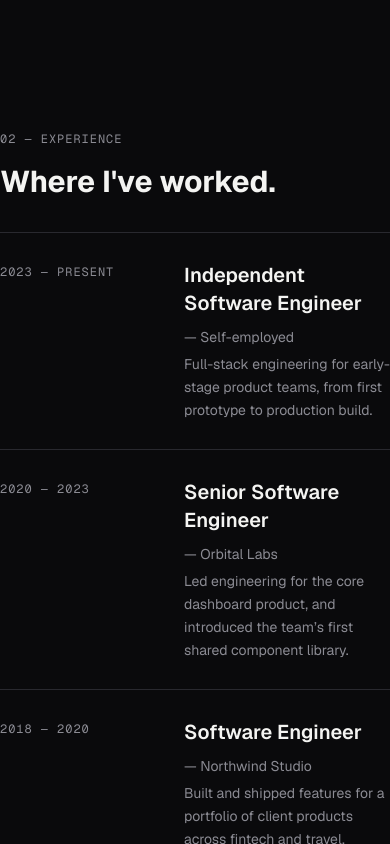
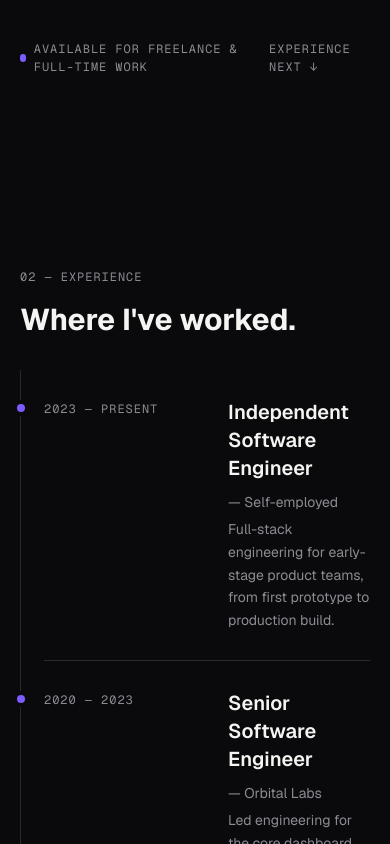
Before and after one commit to Snapsterr/nextjs-animations, a Next.js app: page /about in a window 390 px wide. Shown: the part 2100-2944 px from the top of the page. Built offline with nearby package versions, Linux system fonts and the light colour scheme.

Commit message:
bento grid on work page; expirience timeline look update; root layout responsive update

```diff
--- a/app/_sections/hero.tsx
+++ b/app/_sections/hero.tsx
@@ -49,9 +49,9 @@ export function Hero() {
 						</div>
 					</StaggerItem>
 					<div className="flex flex-1 items-center">
-						<StaggerItem className="flex self-end max-w-240 pb-20">
+						<StaggerItem className="flex self-end max-w-140 pb-20 lg:max-w-180 2xl:max-w-240">
 							<StaggerList
-								className="text-8xl font-bold"
+								className="text-5xl font-bold md:text-6xl lg:text-7xl 2xl:text-8xl"
 								step={stagger.tight}
 								nested={true}
 								as="p"
--- a/app/about/_sections/experience.tsx
+++ b/app/about/_sections/experience.tsx
@@ -1,6 +1,7 @@
 import { profile } from '@/lib/data';
 import { ExperienceItem } from '@/components/ui/experience-item';
 import { Button } from '@/components/ui/button';
+import { TimelineLine } from '@/components/ui/timeline-line';
 import { stagger } from '@/lib/motion';
 import { StaggerItem, StaggerList } from '@/components/stagger-list';
 import { FadeInWhenVisible } from '@/components/fade-in-when-visible';
@@ -24,16 +25,18 @@ export function Experience() {
 						</StaggerItem>
 					</div>
 
-					<StaggerList
-						className="flex flex-col divide-y divide-border-hairline border-y border-border-hairline"
-						selfFade={true}
-						nested={true}>
-						{profile.timeline.map((entry) => (
-							<StaggerItem key={entry.id}>
-								<ExperienceItem period={entry.period} role={entry.role} org={entry.org} description={entry.description} />
-							</StaggerItem>
-						))}
-					</StaggerList>
+					<div className="relative">
+						<TimelineLine />
+						<StaggerList className="flex flex-col" selfFade={true} nested={true}>
+							{profile.timeline.map((entry) => (
+								<StaggerItem
+									key={entry.id}
+									className="relative pl-6 after:absolute after:top-8.5 after:-left-[3px] after:size-2 after:rounded-full after:bg-accent after:shadow-[0_0_0_4px_var(--canvas)]">
+									<ExperienceItem period={entry.period} role={entry.role} org={entry.org} description={entry.description} />
+								</StaggerItem>
+							))}
+						</StaggerList>
+					</div>
 				</div>
 
 				<FadeInWhenVisible className="flex justify-between items-center" delay={timelineButtonDelay}>
--- a/app/globals.css
+++ b/app/globals.css
@@ -84,3 +84,10 @@ body {
 .hairline {
   border-color: var(--border-hairline);
 }
+
+@utility container {
+  width: 100%;
+  max-width: var(--container-max);
+  margin-inline: auto;
+  padding-inline: var(--gutter);
+}
--- a/app/work/_sections/projects.tsx
+++ b/app/work/_sections/projects.tsx
@@ -22,8 +22,8 @@ export function Projects() {
 
 					<StaggerList className="grid grid-cols-1 gap-6 md:grid-cols-3" selfFade={true} nested={true}>
 						{projects.map((project, index) => (
-							<StaggerItem key={project.id}>
-								<ProjectCard project={project} index={index} />
+							<StaggerItem key={project.id} className={index === 0 ? 'col-span-2 row-span-2' : ''}>
+								<ProjectCard project={project} index={index} size={index === 0 ? 'lg' : 'sm'} />
 							</StaggerItem>
 						))}
 					</StaggerList>
--- a/components/ui/experience-item.tsx
+++ b/components/ui/experience-item.tsx
@@ -7,7 +7,7 @@ interface ExperienceItemProps {
 
 export function ExperienceItem({ period, role, org, description }: ExperienceItemProps) {
 	return (
-		<div className="grid grid-cols-[160px_1fr] gap-6 py-7">
+		<div className="grid grid-cols-[160px_1fr] gap-6 py-7 border-b border-border-hairline">
 			<span className="hud-label pt-0.5">{period}</span>
 			<div className="flex flex-col gap-1.5">
 				<div className="flex flex-wrap items-baseline gap-2.5">
--- a/components/ui/project-card.tsx
+++ b/components/ui/project-card.tsx
@@ -6,14 +6,15 @@ import { ProjectCover, coverVariants } from './project-cover';
 interface ProjectCardProps {
 	project: Project;
 	index?: number;
+	size?: 'sm' | 'lg';
 }
 
-export function ProjectCard({ project, index = 0 }: ProjectCardProps) {
+export function ProjectCard({ project, index = 0, size = 'sm' }: ProjectCardProps) {
 	const variant = coverVariants[index % coverVariants.length];
 
 	return (
-		<Link href={`/work/${project.slug}`} className="group flex flex-col">
-			<ProjectCover letter={project.title[0]} variant={variant} />
+		<Link href={`/work/${project.slug}`} className="group flex h-full flex-col">
+			<ProjectCover letter={project.title[0]} variant={variant} size={size} />
 
 			<div className="flex flex-col gap-2.5 pt-5">
 				<span className="hud-label">{project.category}</span>
--- a/components/ui/project-cover.tsx
+++ b/components/ui/project-cover.tsx
@@ -13,7 +13,7 @@ const cover = tv({
 		},
 		size: {
 			sm: 'h-55',
-			lg: 'h-110',
+			lg: 'min-h-110 flex-1',
 		},
 	},
 	defaultVariants: {
--- /dev/null
+++ b/components/ui/timeline-line.tsx
@@ -0,0 +1,16 @@
+'use client';
+
+import { motion } from 'motion/react';
+import { duration, ease } from '@/lib/motion';
+
+export function TimelineLine() {
+	return (
+		<motion.div
+			className="absolute top-0 left-0 h-full w-px origin-top bg-border-hairline"
+			initial={{ scaleY: 0 }}
+			whileInView={{ scaleY: 1 }}
+			viewport={{ once: true }}
+			transition={{ duration: duration.slow, ease: ease.out }}
+		/>
+	);
+}
--- a/package.json
+++ b/package.json
@@ -1,5 +1,5 @@
 {
-  "name": "next-js-store",
+  "name": "nextjs-animations",
   "version": "0.1.0",
   "private": true,
   "scripts": {
```
